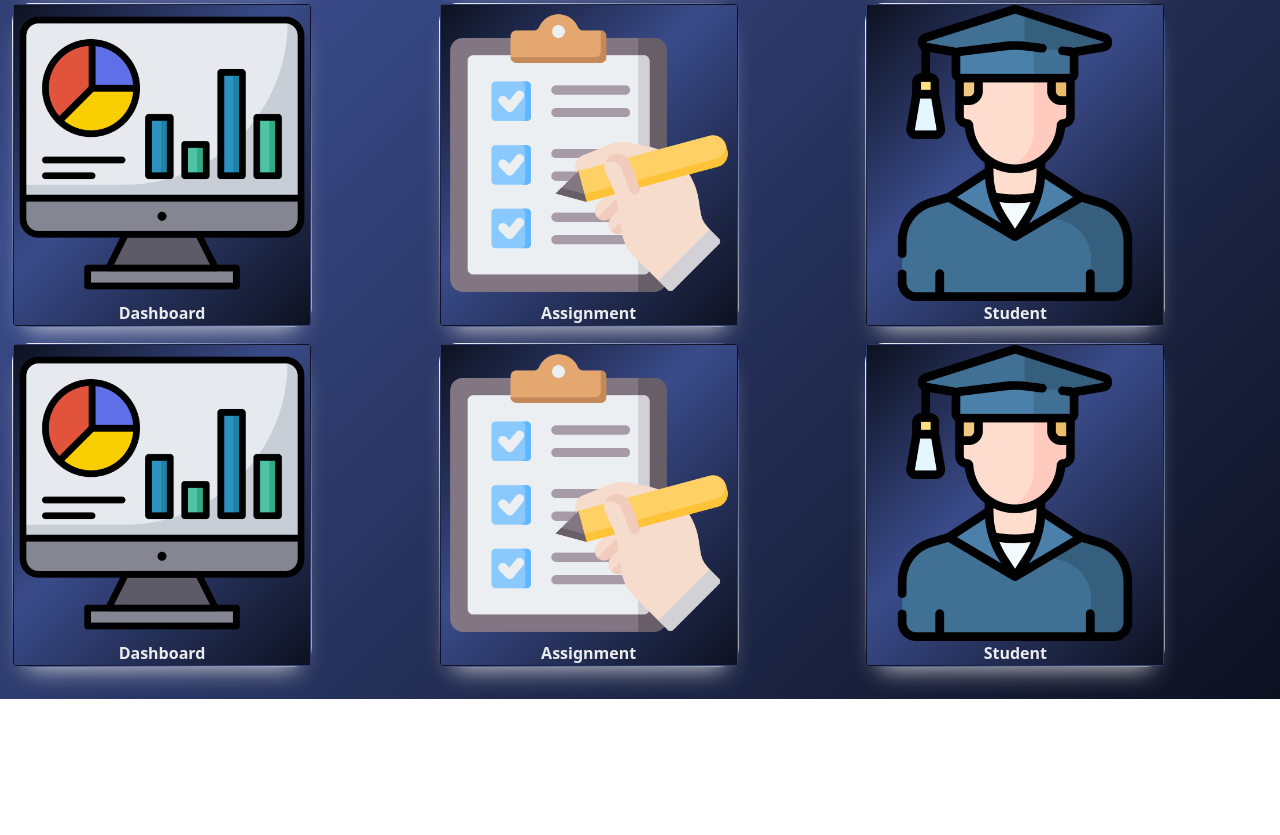
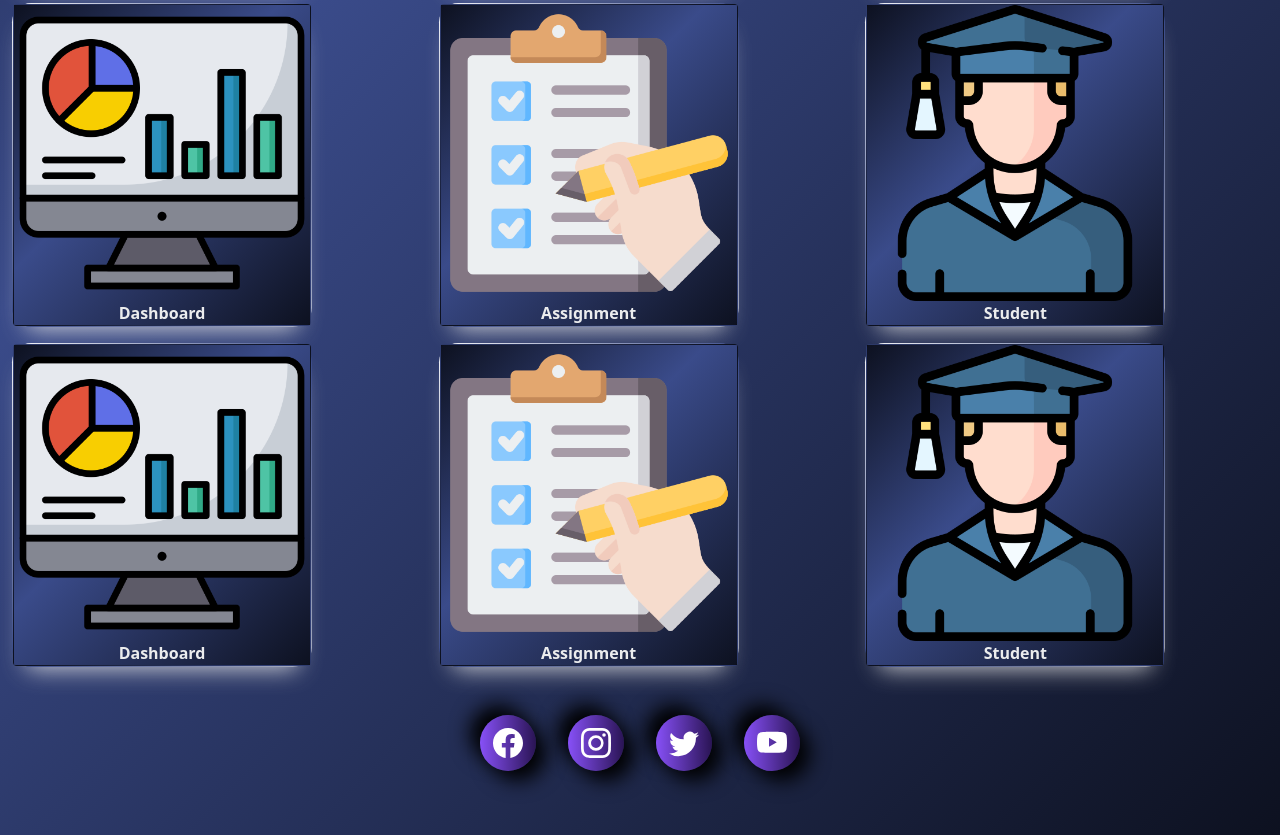
Before and after one commit to Brijesh-mca/School-app, a plain HTML site: page index.html in a window 1280 px wide. Shown: the part 1097-1932 px from the top of the page. Before the commit the page ends 1796 px from the top, so only its background shows below. Drawn offline with nearby package versions, Linux system fonts and the light colour scheme.

Commit message:
adding icons

```diff
--- a/index.html
+++ b/index.html
@@ -1,15 +1,18 @@
 <!doctype html>
 <html lang="en">
+
 <head>
 
   <meta charset="utf-8">
   <meta name="viewport" content="width=device-width, initial-scale=1">
   <link rel="stylesheet" href="styles.css">
 
-    <link href="https://cdn.jsdelivr.net/npm/bootstrap@5.0.2/dist/css/bootstrap.min.css" rel="stylesheet" integrity="sha384-EVSTQN3/azprG1Anm3QDgpJLIm9Nao0Yz1ztcQTwFspd3yD65VohhpuuCOmLASjC" crossorigin="anonymous">
+  <link href="https://cdn.jsdelivr.net/npm/bootstrap@5.0.2/dist/css/bootstrap.min.css" rel="stylesheet"
+    integrity="sha384-EVSTQN3/azprG1Anm3QDgpJLIm9Nao0Yz1ztcQTwFspd3yD65VohhpuuCOmLASjC" crossorigin="anonymous">
 
   <title>Education</title>
 </head>
+
 <body>
   <div class="container-fluid mb-2">
     <div class="row  myNav" style=" background: linear-gradient(135deg, #0d1120 0%, #3a4b8a 43%, #0d1120 100%);">
@@ -20,16 +23,18 @@
       <div class="col  myNav">
 
         <div class="homebar">
-                <svg xmlns="http://www.w3.org/2000/svg" width="25" height="25" fill="white" class="bi bi-house-fill" viewBox="0 0 16 16">
-                    <path d="M8.707 1.5a1 1 0 0 0-1.414 0L.646 8.146a.5.5 0 0 0 .708.708L8 2.207l6.646 6.647a.5.5 0 0 0 .708-.708L13 5.793V2.5a.5.5 0 0 0-.5-.5h-1a.5.5 0 0 0-.5.5v1.293z"/>
-                    <path d="m8 3.293 6 6V13.5a1.5 1.5 0 0 1-1.5 1.5h-9A1.5 1.5 0 0 1 2 13.5V9.293z"/>
+          <svg xmlns="http://www.w3.org/2000/svg" width="25" height="25" fill="white" class="bi bi-house-fill"
+            viewBox="0 0 16 16">
+            <path
+              d="M8.707 1.5a1 1 0 0 0-1.414 0L.646 8.146a.5.5 0 0 0 .708.708L8 2.207l6.646 6.647a.5.5 0 0 0 .708-.708L13 5.793V2.5a.5.5 0 0 0-.5-.5h-1a.5.5 0 0 0-.5.5v1.293z" />
+            <path d="m8 3.293 6 6V13.5a1.5 1.5 0 0 1-1.5 1.5h-9A1.5 1.5 0 0 1 2 13.5V9.293z" />
           </svg>
         </div>
 
       </div>
     </div>
   </div>
-  <div class="container-fluid mycon py-3" >
+  <div class="container-fluid mycon py-3">
     <div class="row  my-3">
       <div class="col-4">
 
@@ -209,13 +214,50 @@
       </div>
 
     </div>
+     <div class="row my-5">
+      <div class="col-12 d-flex justify-content-center  ">
+        <div class="circle mx-3 d-flex justify-content-center align-items-center ">
+          <svg xmlns="http://www.w3.org/2000/svg" width="30" height="30" fill="white" class="bi bi-facebook" viewBox="0 0 16 16">
+            <path d="M16 8.049c0-4.446-3.582-8.05-8-8.05C3.58 0-.002 3.603-.002 8.05c0 4.017 2.926 7.347 6.75 7.951v-5.625h-2.03V8.05H6.75V6.275c0-2.017 1.195-3.131 3.022-3.131.876 0 1.791.157 1.791.157v1.98h-1.009c-.993 0-1.303.621-1.303 1.258v1.51h2.218l-.354 2.326H9.25V16c3.824-.604 6.75-3.934 6.75-7.951"/>
+          </svg>
+        </div>
+
+
+
+        <div class="circle mx-3  d-flex justify-content-center align-items-center">
+          <svg xmlns="http://www.w3.org/2000/svg" width="30" height="30" fill="white" class="bi bi-instagram" viewBox="0 0 16 16">
+            <path d="M8 0C5.829 0 5.556.01 4.703.048 3.85.088 3.269.222 2.76.42a3.9 3.9 0 0 0-1.417.923A3.9 3.9 0 0 0 .42 2.76C.222 3.268.087 3.85.048 4.7.01 5.555 0 5.827 0 8.001c0 2.172.01 2.444.048 3.297.04.852.174 1.433.372 1.942.205.526.478.972.923 1.417.444.445.89.719 1.416.923.51.198 1.09.333 1.942.372C5.555 15.99 5.827 16 8 16s2.444-.01 3.298-.048c.851-.04 1.434-.174 1.943-.372a3.9 3.9 0 0 0 1.416-.923c.445-.445.718-.891.923-1.417.197-.509.332-1.09.372-1.942C15.99 10.445 16 10.173 16 8s-.01-2.445-.048-3.299c-.04-.851-.175-1.433-.372-1.941a3.9 3.9 0 0 0-.923-1.417A3.9 3.9 0 0 0 13.24.42c-.51-.198-1.092-.333-1.943-.372C10.443.01 10.172 0 7.998 0zm-.717 1.442h.718c2.136 0 2.389.007 3.232.046.78.035 1.204.166 1.486.275.373.145.64.319.92.599s.453.546.598.92c.11.281.24.705.275 1.485.039.843.047 1.096.047 3.231s-.008 2.389-.047 3.232c-.035.78-.166 1.203-.275 1.485a2.5 2.5 0 0 1-.599.919c-.28.28-.546.453-.92.598-.28.11-.704.24-1.485.276-.843.038-1.096.047-3.232.047s-2.39-.009-3.233-.047c-.78-.036-1.203-.166-1.485-.276a2.5 2.5 0 0 1-.92-.598 2.5 2.5 0 0 1-.6-.92c-.109-.281-.24-.705-.275-1.485-.038-.843-.046-1.096-.046-3.233s.008-2.388.046-3.231c.036-.78.166-1.204.276-1.486.145-.373.319-.64.599-.92s.546-.453.92-.598c.282-.11.705-.24 1.485-.276.738-.034 1.024-.044 2.515-.045zm4.988 1.328a.96.96 0 1 0 0 1.92.96.96 0 0 0 0-1.92m-4.27 1.122a4.109 4.109 0 1 0 0 8.217 4.109 4.109 0 0 0 0-8.217m0 1.441a2.667 2.667 0 1 1 0 5.334 2.667 2.667 0 0 1 0-5.334"/>
+          </svg>
+
+        </div>
+
+        <div class="circle mx-3  d-flex justify-content-center align-items-center">
+          <svg xmlns="http://www.w3.org/2000/svg" width="30" height="30" fill="white" class="bi bi-twitter" viewBox="0 0 16 16">
+            <path d="M5.026 15c6.038 0 9.341-5.003 9.341-9.334q.002-.211-.006-.422A6.7 6.7 0 0 0 16 3.542a6.7 6.7 0 0 1-1.889.518 3.3 3.3 0 0 0 1.447-1.817 6.5 6.5 0 0 1-2.087.793A3.286 3.286 0 0 0 7.875 6.03a9.32 9.32 0 0 1-6.767-3.429 3.29 3.29 0 0 0 1.018 4.382A3.3 3.3 0 0 1 .64 6.575v.045a3.29 3.29 0 0 0 2.632 3.218 3.2 3.2 0 0 1-.865.115 3 3 0 0 1-.614-.057 3.28 3.28 0 0 0 3.067 2.277A6.6 6.6 0 0 1 .78 13.58a6 6 0 0 1-.78-.045A9.34 9.34 0 0 0 5.026 15"/>
+          </svg>
+
+        </div>
+        <div class="circle mx-3  d-flex justify-content-center align-items-center">
+          <svg xmlns="http://www.w3.org/2000/svg" width="30" height="30" fill="white" class="bi bi-youtube" viewBox="0 0 16 16">
+            <path d="M8.051 1.999h.089c.822.003 4.987.033 6.11.335a2.01 2.01 0 0 1 1.415 1.42c.101.38.172.883.22 1.402l.01.104.022.26.008.104c.065.914.073 1.77.074 1.957v.075c-.001.194-.01 1.108-.082 2.06l-.008.105-.009.104c-.05.572-.124 1.14-.235 1.558a2.01 2.01 0 0 1-1.415 1.42c-1.16.312-5.569.334-6.18.335h-.142c-.309 0-1.587-.006-2.927-.052l-.17-.006-.087-.004-.171-.007-.171-.007c-1.11-.049-2.167-.128-2.654-.26a2.01 2.01 0 0 1-1.415-1.419c-.111-.417-.185-.986-.235-1.558L.09 9.82l-.008-.104A31 31 0 0 1 0 7.68v-.123c.002-.215.01-.958.064-1.778l.007-.103.003-.052.008-.104.022-.26.01-.104c.048-.519.119-1.023.22-1.402a2.01 2.01 0 0 1 1.415-1.42c.487-.13 1.544-.21 2.654-.26l.17-.007.172-.006.086-.003.171-.007A100 100 0 0 1 7.858 2zM6.4 5.209v4.818l4.157-2.408z"/>
+          </svg>
+
+        </div>
+
+      </div>
+     </div>
   </div>
 
 
 
 
-    <script src="https://cdn.jsdelivr.net/npm/bootstrap@5.0.2/dist/js/bootstrap.bundle.min.js" integrity="sha384-MrcW6ZMFYlzcLA8Nl+NtUVF0sA7MsXsP1UyJoMp4YLEuNSfAP+JcXn/tWtIaxVXM" crossorigin="anonymous"></script>
+
+
+  <script src="https://cdn.jsdelivr.net/npm/bootstrap@5.0.2/dist/js/bootstrap.bundle.min.js"
+    integrity="sha384-MrcW6ZMFYlzcLA8Nl+NtUVF0sA7MsXsP1UyJoMp4YLEuNSfAP+JcXn/tWtIaxVXM"
+    crossorigin="anonymous"></script>
 
 
 </body>
+
 </html>
--- a/styles.css
+++ b/styles.css
@@ -57,3 +57,12 @@ background-image: linear-gradient(to right,#8750f7,#2a1454);
   .card:active{
     background-image: linear-gradient(to right,#b095e4,#6a3dbd);
   }
+  .circle{
+    display: flex;
+    height: 3.5rem;
+    width: 3.5rem;
+    border-radius: 150px;
+    background-image: linear-gradient(to right,#8750f7,#2a1454);
+box-shadow:  10px 10px 20px #000000,
+             -10px -10px 20px #000000;
+  }
```
Also changed, not shown: Assets/facebook.png (added). Lines whose indentation alone changed are shown as unchanged.
